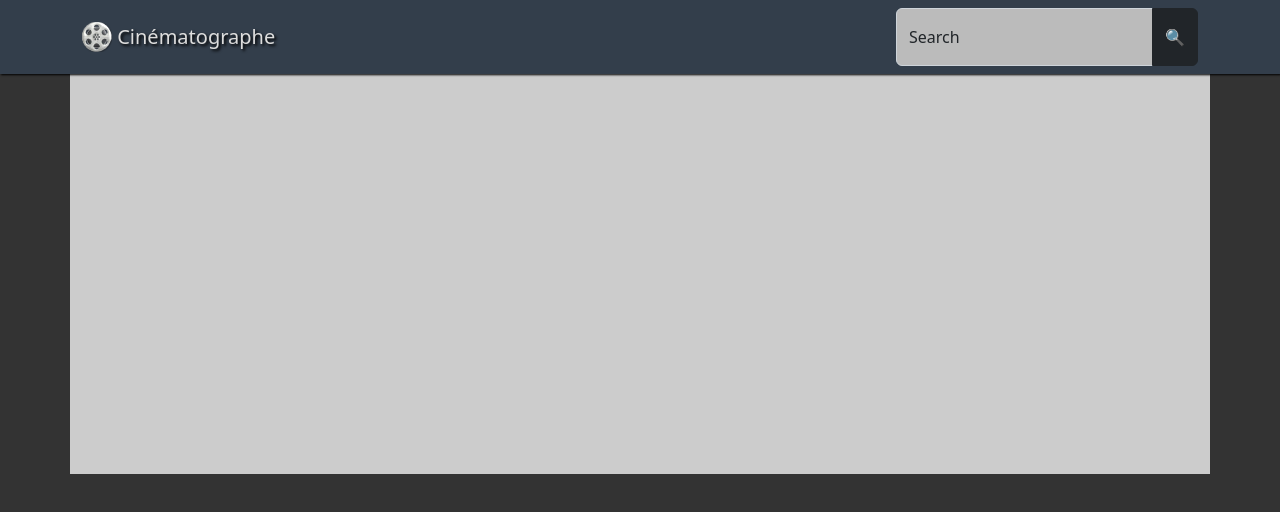
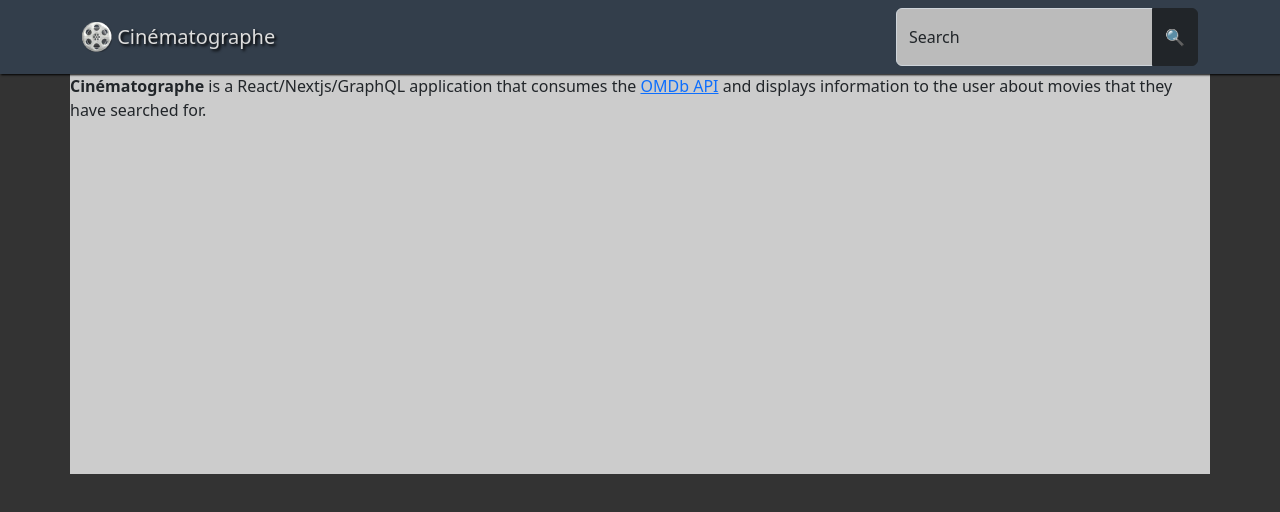
Before and after one commit to gar-mil/cinematographe, a Next.js app: page / in a window 1280 px wide. Shown: the top 512 px of the page. Built offline with nearby package versions, Linux system fonts and the light colour scheme.

Commit message:
Intro text

```diff
--- a/pages/index.jsx
+++ b/pages/index.jsx
@@ -12,7 +12,9 @@ export default function Index()
       <ThemeProvider breakpoints={['xxxl', 'xxl', 'xl', 'lg', 'md', 'sm', 'xs', 'xxs']} minBreakpoint="xxs">
         <Container className="innerContainer innerContainer-bg no-padding vh100">
           <Row>
-            <Col id="errorDisplay"></Col>
+            <Col className="introCol">
+              <p><strong>Cinématographe</strong> is a React/Nextjs/GraphQL application that consumes the <a href="https://www.omdbapi.com/" target='_blank'>OMDb API</a> and displays information to the user about movies that they have searched for.</p>
+            </Col>
           </Row>
           <Row>
             <Col>
```
